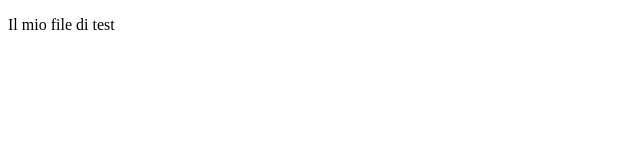
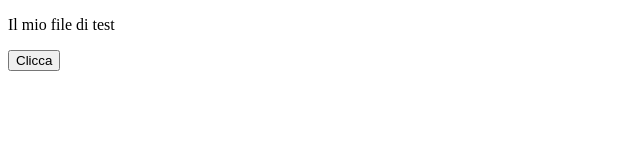
Before and after one commit to alextalamonti/FeGenerator, a plain HTML site: page test.html in a window 1280 px wide. Shown: the whole page, without its empty margins (0-640 px from the left). Drawn offline with Linux system fonts and the light colour scheme.

Commit message:
Update test.html
aggiunto pulsante

```diff
--- a/test.html
+++ b/test.html
@@ -7,5 +7,6 @@
 </head>
 <body>
     <p>Il mio file di test</p>
+    <button>Clicca</button>
 </body>
 </html>
```
